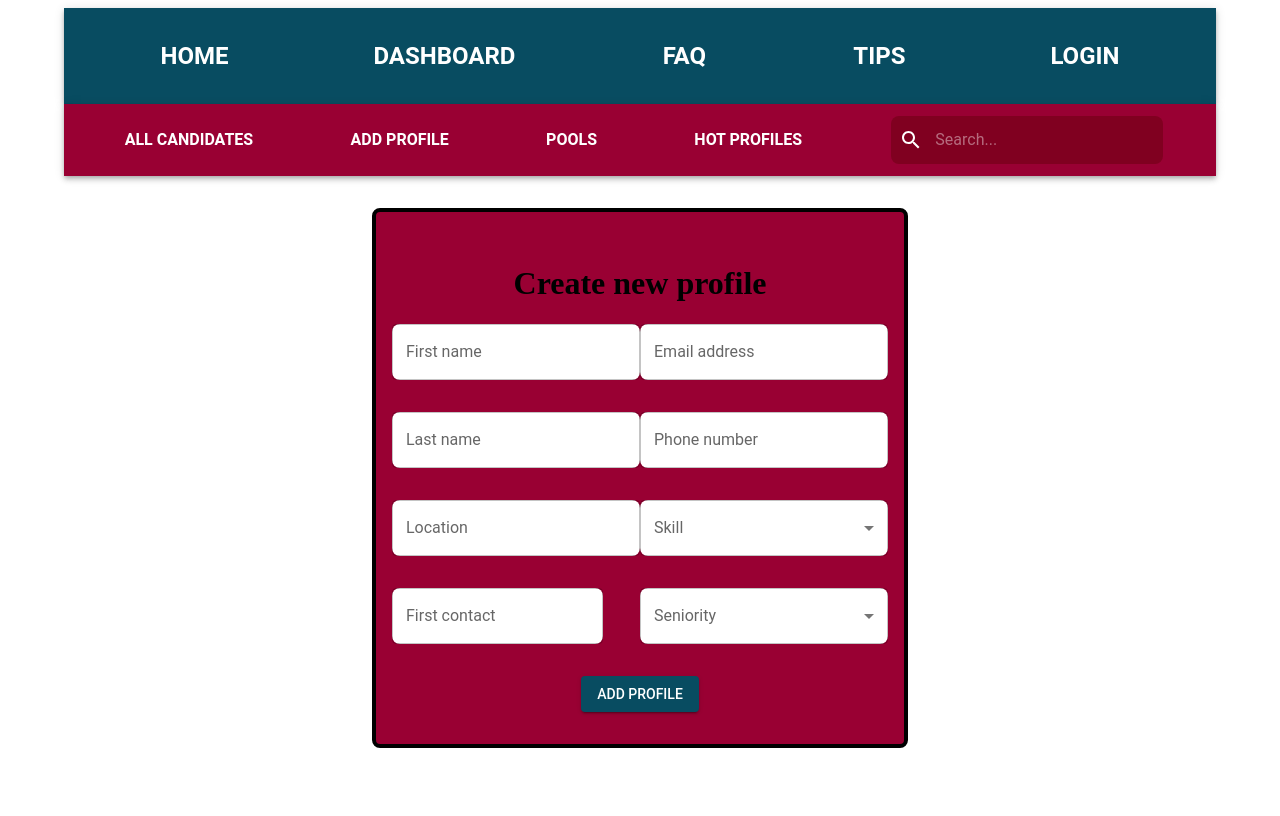
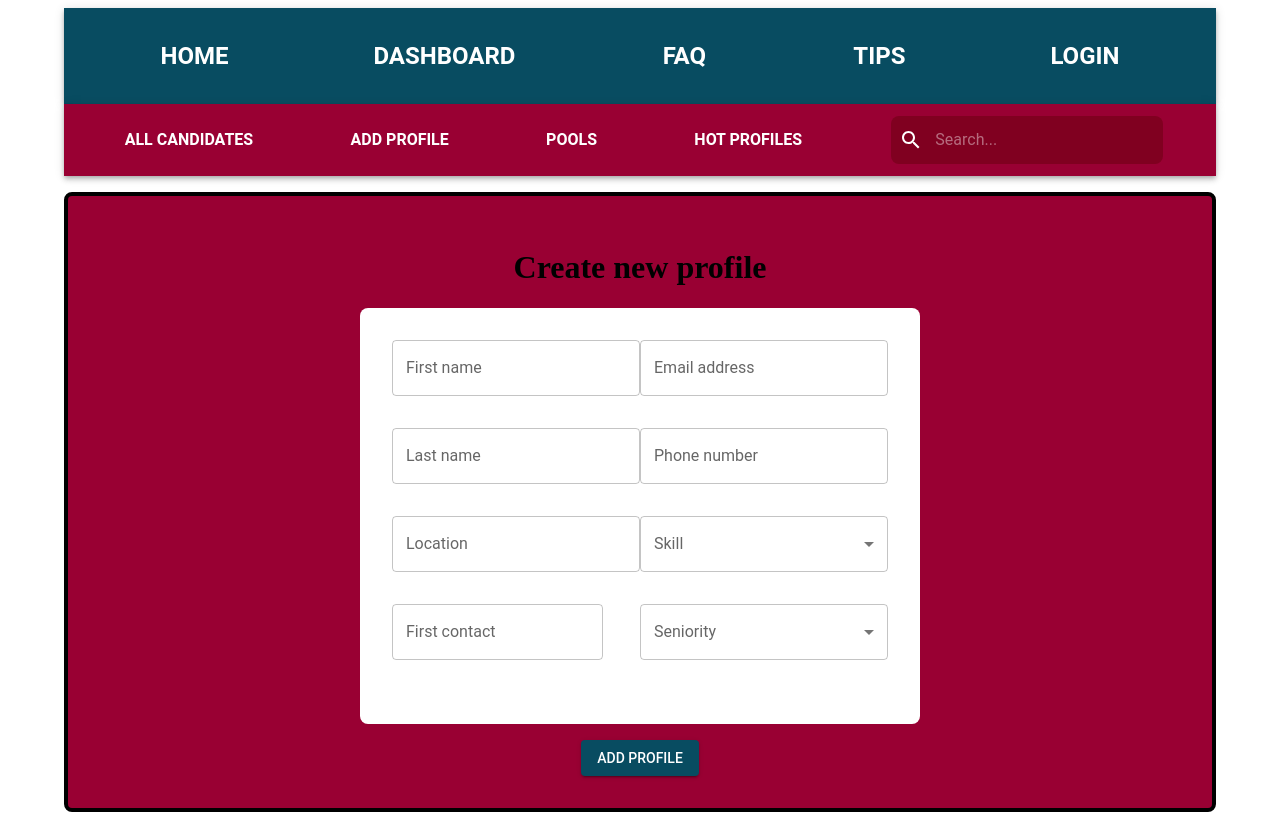
Before and after one commit to MateuszKuruc/ATS-recruitment-app, a React (Create React App) app in the folder ats-frontend/: page /add in a window 1280 px wide. Built offline with nearby package versions, Linux system fonts and the light colour scheme.

Commit message:
change styling of add candidate profile form, improve visibility, stretch for the whole page

```diff
--- a/ats-frontend/src/App.js
+++ b/ats-frontend/src/App.js
@@ -171,7 +171,9 @@ function App() {
 
   return (
     <ThemeProvider theme={websiteTheme}>
-      <Container>
+      <Container
+        style={{ display: "flex", flexDirection: "column", height: "100vh" }}
+      >
         <MainAppBar />
 
         <Routes>
--- a/ats-frontend/src/components/AddProfile.js
+++ b/ats-frontend/src/components/AddProfile.js
@@ -10,6 +10,9 @@ import MenuItem from "@mui/material/MenuItem";
 
 const Container = styled.div`
   display: flex;
+  background-color: #ffffff;
+  padding: 2rem;
+  border-radius: 0.5rem;
 `;
 
 export const StyledTextField = styled(TextField)`
@@ -34,22 +37,28 @@ const AddProfile = () => {
     <div
       style={{
         display: "flex",
-        justifyContent: "center",
+        flexDirection: "column",
+        // justifyContent: "center",
+        marginTop: "1rem",
+        // border: "1px solid blue",
+        flex: "1",
+        // height: "100%"
       }}
     >
       <form
         style={{
           border: "0.25rem solid",
-          display: "inline-flex",
-          justifyContent: "center",
+          display: "flex",
+          // justifyContent: "center",
           flexDirection: "column",
           alignItems: "center",
           padding: "2rem",
           paddingRight: "1rem",
           paddingLeft: "1rem",
-          margin: "2rem",
+          // margin: "2rem",
           borderRadius: "0.5rem",
           backgroundColor: secondaryColor,
+          flex: "1",
         }}
       >
         <h1>Create new profile</h1>
@@ -149,7 +158,11 @@ const AddProfile = () => {
           </div>
         </Container>
 
-        <Button id="addButton" variant="contained">
+        <Button
+          id="addButton"
+          variant="contained"
+          style={{ marginTop: "1rem" }}
+        >
           Add profile
         </Button>
       </form>
```
